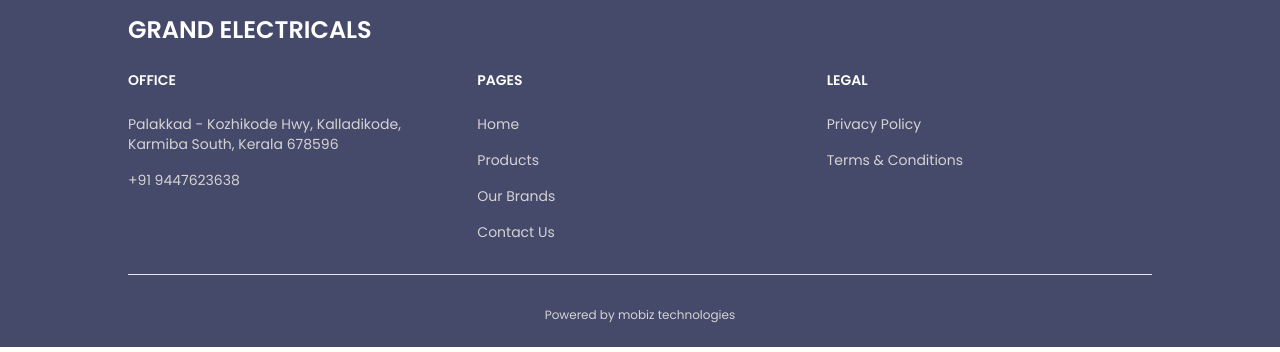
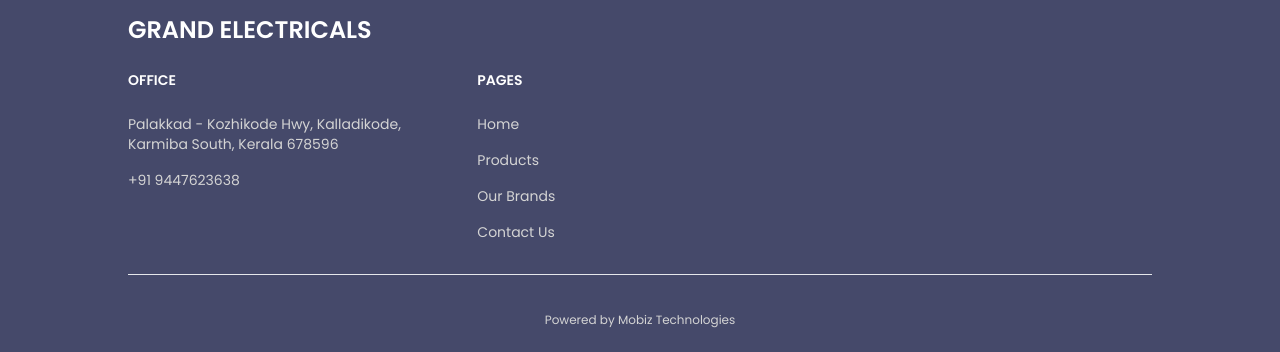
Before and after one commit to adithyanmkd/grand-electricals-responsive, a Next.js app: page / in a window 1280 px wide. Shown: the part 2904-3256 px from the top of the page. Built offline with nearby package versions, Linux system fonts and the light colour scheme.

Commit message:
mobiz redirection link added

```diff
--- a/app/components/main/Footer.tsx
+++ b/app/components/main/Footer.tsx
@@ -6,6 +6,7 @@
   FooterLinkGroup,
   FooterTitle,
 } from "flowbite-react";
+import Link from "next/link";
 
 const navItems = [
   {
@@ -79,7 +80,7 @@
                 </FooterLink> */}
               </FooterLinkGroup>
             </div>
-            <div>
+            {/* <div>
               <FooterTitle title="Legal" className="text-white" />
               <FooterLinkGroup col>
                 <FooterLink href="#" className="text-sm text-[#D4D4D4]">
@@ -89,7 +90,7 @@
                   Terms &amp; Conditions
                 </FooterLink>
               </FooterLinkGroup>
-            </div>
+            </div> */}
           </div>
         </div>
         <FooterDivider />
@@ -102,9 +103,19 @@
             <FooterIcon href="#" icon={BsTwitter} />
           </div>
         </div> */}
-        <p className="text-xs mt-2 text-[#D4D4D4] text-center">
+        {/* <p className="text-xs mt-2 text-[#D4D4D4] text-center">
           Powered by mobiz technologies
-        </p>
+        </p> */}
+        <div className="w-full flex justify-center">
+          <div>
+            <Link
+              href="https://www.mobiztechnologies.com/"
+              className="text-xs text-[#D4D4D4] text-center"
+            >
+              Powered by Mobiz Technologies
+            </Link>
+          </div>
+        </div>
       </div>
     </FlobiteFooter>
   );
```
